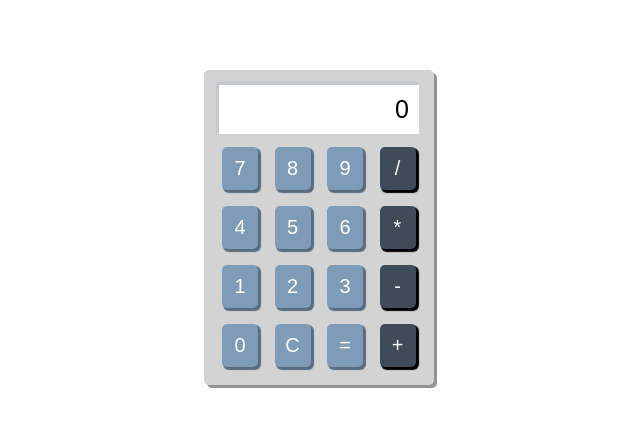
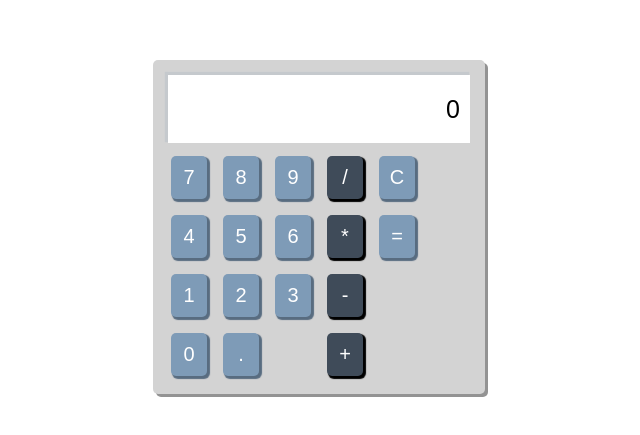
Before and after one commit to nbrown0000/calculator-app, a website built with webpack: page index.html in a window 1280 px wide. Shown: the part 173-608 px from the top of the page, without its empty margins (321-961 px from the left). Built offline with nearby package versions, Linux system fonts and the light colour scheme.

Commit message:
Add decimal places
Added '.' button to calculator face.
Added '.' handler to pressKey().
Updated isNumber() regex to accomodate only valid numbers with decimal places.
Updated multiply() to use floating point numbers.
Added tests for numbers with decimal places.

```diff
--- a/css/styles.css
+++ b/css/styles.css
@@ -18,19 +18,19 @@ body {
 }
 
 .container {
-  width: 230px;
+  width: 332px;
   display: flex;
   background-color: #d3d3d3;
   padding: 10px;
   display: grid;
-  grid-template-columns: repeat(4, 1fr);
-  grid-template-rows: repeat(5, 1fr);
+  grid-template-columns: repeat(6, 1fr);
+  grid-template-rows: repeat(4, 1fr);
   border-radius: 5px;
   box-shadow: 3px 3px 0 0 #939393;
 }
 
 .display {
-  grid-column: 1 / span 4;
+  grid-column: 1 / span 6;
   grid-row: 1 / span 1;
   margin: 5px;
   background-color: white;
@@ -57,6 +57,13 @@ body {
   flex-direction: column;
 }
 
+.other {
+  grid-column: 5 / span 2;
+  grid-row: 2 / span 4;
+  display: flex;
+  flex-direction: column;
+}
+
 .btn {
   width: 1.8em;
   margin: 8px;
@@ -66,12 +73,14 @@ body {
   border: none;
 }
 
-.numbers .btn {
+.numbers .btn,
+.other .btn {
   background-color: #7E9BB7;
   color: white;
   box-shadow: 2px 2px 1px 1px #586c80;
 }
-.numbers .btn:active {
+.numbers .btn:active,
+.other .btn:active {
   transform: translateY(1px);
   transform: translateX(1px);
   box-shadow: 1px 1px 1px 1px #586c80;
--- a/index.html
+++ b/index.html
@@ -22,8 +22,7 @@
       <button class="btn">2</button>
       <button class="btn">3</button>
       <button class="btn">0</button>
-      <button class="btn">C</button>
-      <button class="btn">=</button>
+      <button class="btn">.</button>
     </div>
     <div class="operators">
       <button class="btn">/</button>
@@ -31,6 +30,10 @@
       <button class="btn">-</button>
       <button class="btn">+</button>
     </div>
+    <div class="other">
+      <button class="btn">C</button>
+      <button class="btn">=</button>
+    </div>
   </div>
 
   <script src="./bundle.js"></script>
--- a/src/binaryTree.js
+++ b/src/binaryTree.js
@@ -2,7 +2,7 @@ import Node from './node.js';
 import { operate } from './calculator.js';
 
 function isNumber(string) {
-  return string.match(/[0-9]/);
+  return string.match(/^[0-9]*([.][0-9]*)?$/);
 }
 
 function isOperator(string) {
--- a/src/calculator.js
+++ b/src/calculator.js
@@ -27,8 +27,8 @@ function multiply(num1, num2) {
 }
 
 function operate(operator, num1, num2) {
-  let number1 = parseInt(num1);
-  let number2 = parseInt(num2);
+  let number1 = parseFloat(num1);
+  let number2 = parseFloat(num2);
   if (operator === '+') {
     return add(number1, number2);
   }
--- a/src/index.js
+++ b/src/index.js
@@ -29,6 +29,7 @@ function clearDisplay() {
 
 function calculate(string) {
   let tree = buildTreeFromString(string);
+  console.table(tree)
   let parsedSuccess = parseInOrder(tree);
   if (parsedSuccess) {
     let result = calculateInOrder(tree);
@@ -52,6 +53,10 @@ function pressKey(key) {
     setDisplay(display + key)
   }
 
+  else if (key === '.') {
+    setDisplay(display + key);
+  }
+
   else if (display === '0') {
     setDisplay(key);
   }
```
Also changed, not shown: src/binaryTree.spec.js (+25 -0 lines).
